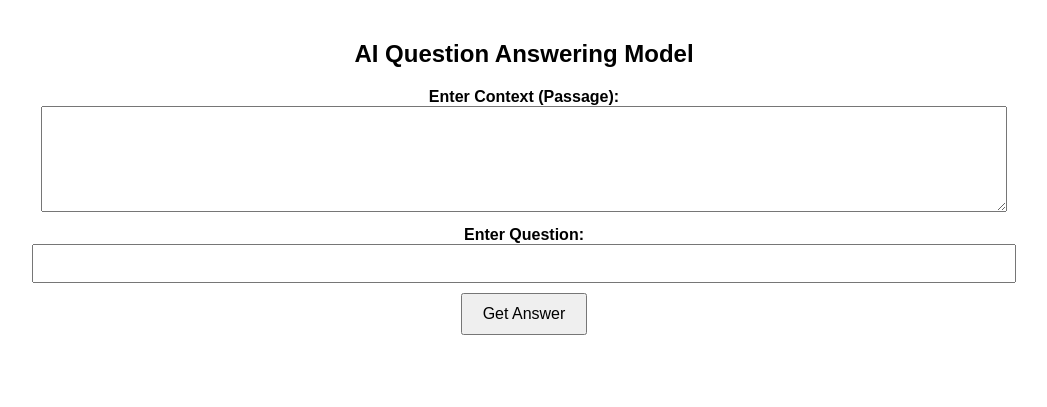
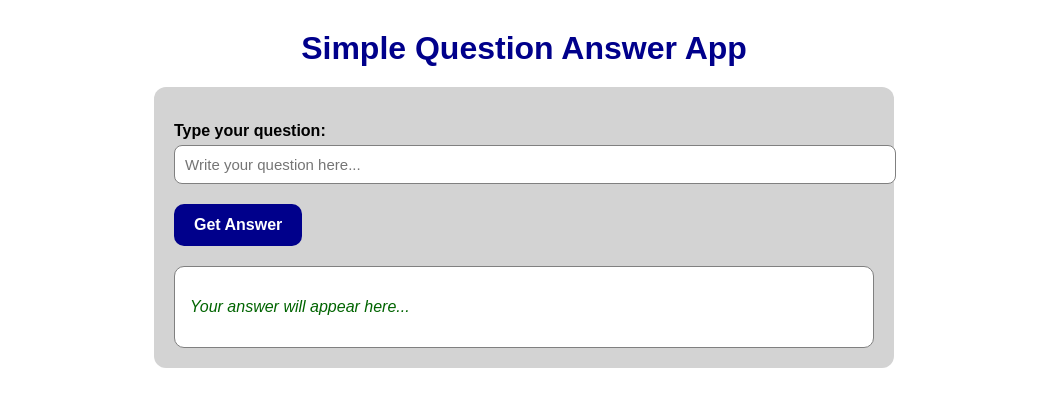
Before and after one commit to Arkul2023/QA_Model, a Flask app: page / in a window 1280 px wide. Shown: the top 407 px of the page, without its empty margins (116-1163 px from the left). Run offline with Flask 3, Linux system fonts and the light colour scheme.

Commit message:
Update QA.html

```diff
--- a/templates/QA.html
+++ b/templates/QA.html
@@ -2,57 +2,98 @@
 <html lang="en">
 <head>
     <meta charset="UTF-8">
-    <meta name="viewport" content="width=device-width, initial-scale=1.0">
-    <title>Question Answering Model</title>
+    <title>QA Application</title>
     <style>
+        /* General page styling */
         body {
             font-family: Arial, sans-serif;
-            margin: 40px;
+            background-color: white;
+            margin: 30px;
+        }
+
+        /* Main heading */
+        h1 {
             text-align: center;
+            color: darkblue;
+            margin-bottom: 20px;
         }
-        textarea {
-            width: 80%;
-            height: 100px;
-            margin-bottom: 10px;
+
+        /* Form container */
+        .qa-box {
+            background-color: lightgrey;
+            padding: 20px;
+            border-radius: 12px;
+            width: 700px;
+            margin: 0 auto;
         }
-        input {
-            width: 80%;
+
+        /* Labels for inputs */
+        label {
+            font-weight: bold;
+            color: black;
+            display: block;
+            margin-top: 15px;
+            margin-bottom: 5px;
+        }
+
+        /* Input fields and textarea */
+        input[type="text"], textarea {
+            width: 100%;
             padding: 10px;
-            margin-bottom: 10px;
+            border: 1px solid grey;
+            border-radius: 8px;
+            font-size: 15px;
         }
+
+        /* Button styling */
         button {
-            padding: 10px 20px;
+            background-color: darkblue;
+            color: white;
+            border: none;
+            padding: 12px 20px;
+            margin-top: 20px;
             font-size: 16px;
+            font-weight: bold;
+            border-radius: 10px;
             cursor: pointer;
         }
+
+        /* Button hover effect */
+        button:hover {
+            background-color: navy;
+        }
+
+        /* Answer box */
         .answer-box {
+            background-color: white;
+            border: 1px solid grey;
+            border-radius: 10px;
+            padding: 15px;
             margin-top: 20px;
-            padding: 10px;
-            border: 1px solid #ccc;
-            display: inline-block;
+            font-style: italic;
+            color: darkgreen;
         }
     </style>
 </head>
 <body>
+    <!-- Main heading -->
+    <h1>Simple Question Answer App</h1>
 
-    <h2>AI Question Answering Model</h2>
+    <!-- Question input box -->
+    <div class="qa-box">
+        <form>
+            <!-- Question input -->
+            <label for="question">Type your question:</label>
+            <input type="text" id="question" name="question" placeholder="Write your question here...">
 
-    <form action="/qa" method="post">
-        <label for="context"><b>Enter Context (Passage):</b></label><br>
-        <textarea name="context" required></textarea><br>
+            <!-- Submit button -->
+            <button type="submit">Get Answer</button>
+        </form>
 
-        <label for="question"><b>Enter Question:</b></label><br>
-        <input type="text" name="question" required><br>
-
-        <button type="submit">Get Answer</button>
-    </form>
-
-    {% if answer %}
+        <!-- Display answer -->
         <div class="answer-box">
-            <h3>Answer:</h3>
-            <p>{{ answer }}</p>
+            <p>Your answer will appear here...</p>
         </div>
-    {% endif %}
-
+    </div>
 </body>
 </html>
```
